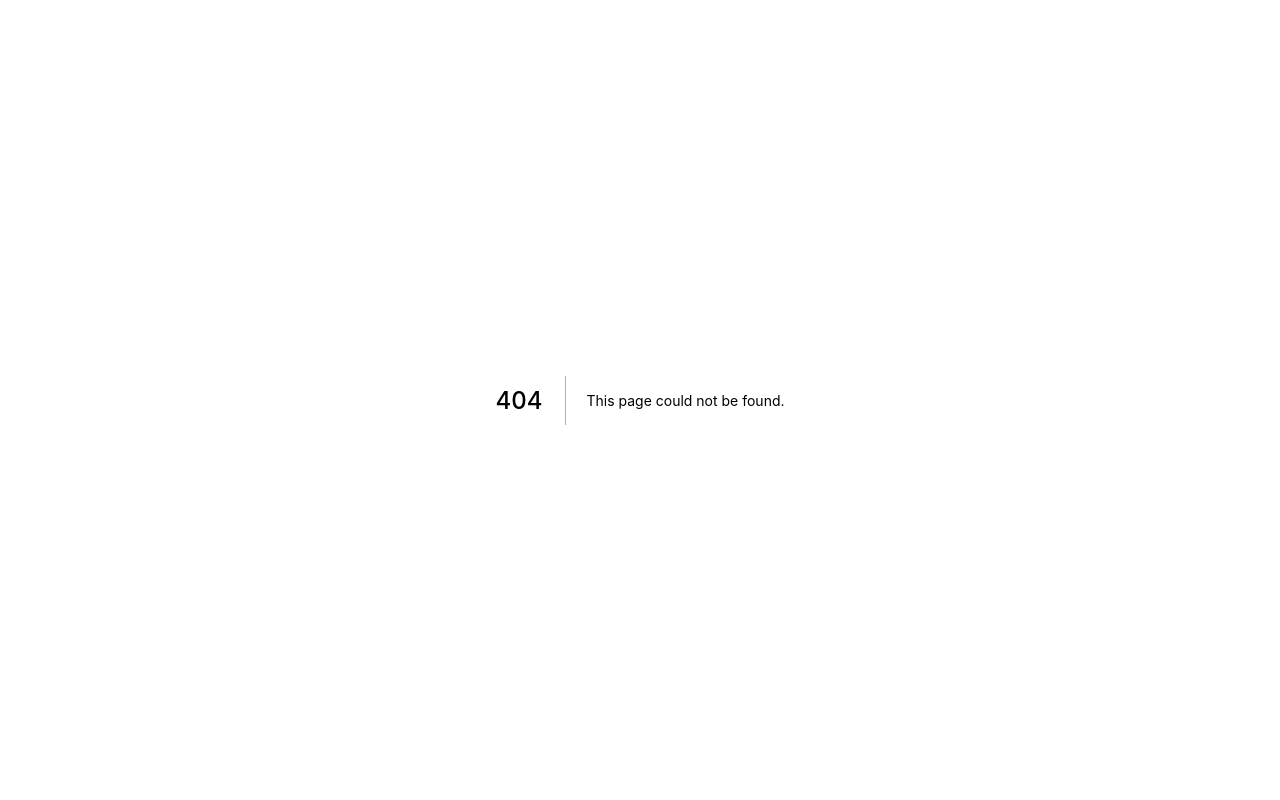
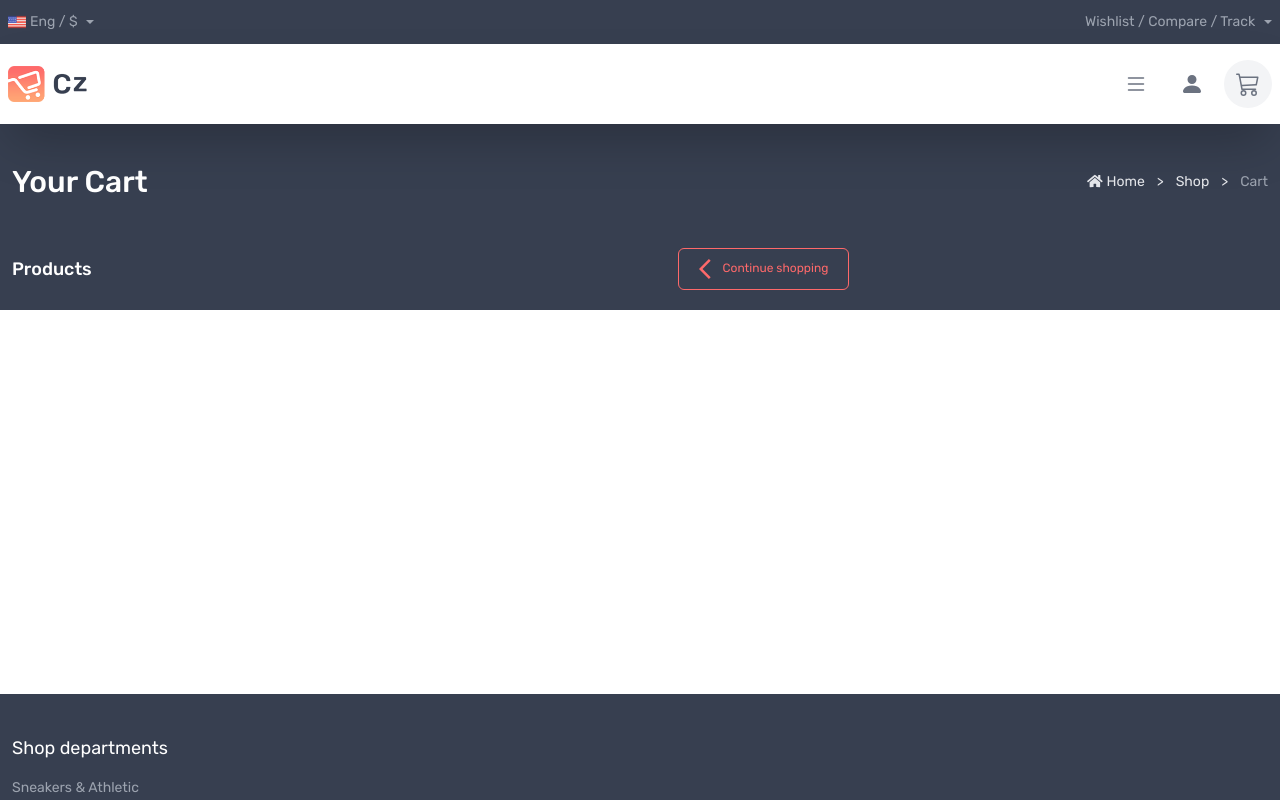
Before and after one commit to Kingkon963/CartZilla, a Next.js app: page /cart in a window 1280 px wide. Before the commit this address had no page. Shown: the top 800 px of the page. Built offline with nearby package versions, Linux system fonts and the light colour scheme.

Commit message:
cart page header done

```diff
--- a/components/MiniCart.tsx
+++ b/components/MiniCart.tsx
@@ -6,6 +6,7 @@ import CartItem from "../interfaces/CartItem";
 import { CartContext } from "../context/CartContext";
 import keyGen from "../utils/genKey";
 import useWindowSize from "../hooks/useWindowSize";
+import { useRouter } from "next/dist/client/router";
 
 const CartIcon: FC<{ total: number }> = ({ total }) => {
   return (
@@ -89,6 +90,7 @@ const MiniCart: FC = () => {
   const [totalItems, setTotalItems] = useState(0);
   const cartContext = useContext(CartContext);
   const ws = useWindowSize();
+  const router = useRouter();
 
   useEffect(() => {
     if (cartContext?.items) {
@@ -137,7 +139,10 @@ const MiniCart: FC = () => {
                 <Price price={subTotal} />
               </span>
             </div>
-            <button className="text-sm border rounded-md px-2 flex justify-center items-center gap-0 h-8 ">
+            <button
+              className="text-sm border rounded-md px-2 flex justify-center items-center gap-0 h-8"
+              onClick={() => router.push("/cart")}
+            >
               Expand Cart
               <svg
                 xmlns="http://www.w3.org/2000/svg"
--- /dev/null
+++ b/pages/cart.tsx
@@ -0,0 +1,36 @@
+import * as React from "react";
+import { FC, useState } from "react";
+import type { NextPage } from "next";
+import Image from "next/dist/client/image";
+import ArrowBackIosIcon from "@mui/icons-material/ArrowBackIos";
+
+import Layout from "../components/Layout";
+import Breadcrumb from "../components/Breadcrumb";
+
+const Cart: NextPage = () => {
+  return (
+    <Layout>
+      <div className="bg-secondary text-white px-3 xl:px-container xxl:px-containerXXL py-5 lg:pt-10 flex flex-col gap-12 mb-96">
+        <div className="flex flex-col lg:flex-row justify-between items-center">
+          <h1 className="text-2xl lg:text-3xl order-2 lg:order-1 mt-3 lg:mt-0 font-medium">
+            Your Cart
+          </h1>
+          <Breadcrumb
+            dark={true}
+            links={[{ title: "Shop", url: "/shopcategories" }]}
+            currentPage="Cart"
+          />
+        </div>
+        <div className="w-8/12 flex justify-between items-center justify-self-end">
+          <h1 className="font-medium text-lg">Products</h1>
+          <button className="px-5 py-2 border rounded-md border-primary text-primary hover:bg-primary hover:text-white duration-300 text-xs">
+            <ArrowBackIosIcon className="text-base" />
+            Continue shopping
+          </button>
+        </div>
+      </div>
+    </Layout>
+  );
+};
+
+export default Cart;
```
